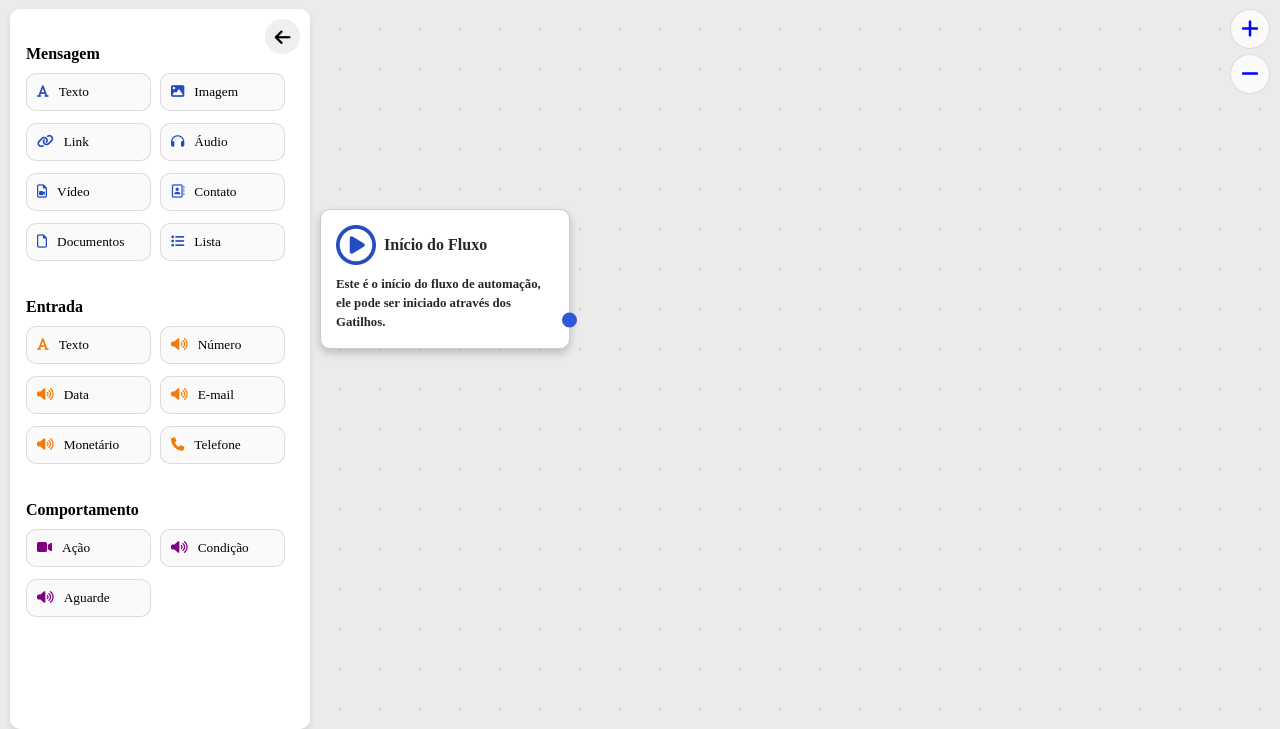
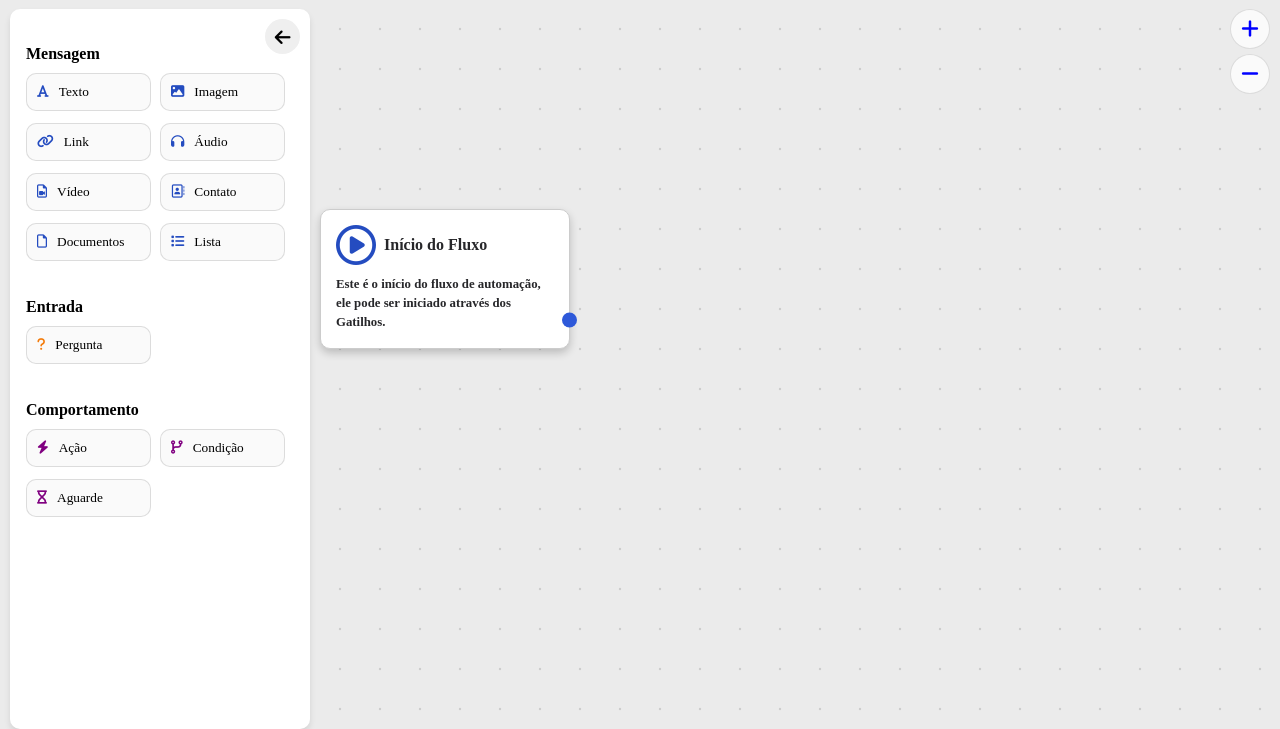
Before and after one commit to rafaelrochamor/Automation_Flow, a plain HTML site: page index.html in a window 1280 px wide. Shown: the part 71-800 px from the top of the page. Drawn offline with Linux system fonts and the light colour scheme.

Commit message:
Atualizações Gerais

```diff
--- a/index.html
+++ b/index.html
@@ -86,28 +86,10 @@
 
             <div class="botoes">
                 <button class="sidebar-button">
-                    <i class="fa-solid fa-font icon-orange"></i> Texto
+                    <i class="fa-solid fa-question icon-orange"></i> Pergunta
                 </button>
 
-                <button class="sidebar-button">
-                    <i class="fas fa-volume-up icon-orange"></i> Número
-                </button>
 
-                <button class="sidebar-button">
-                    <i class="fas fa-volume-up icon-orange"></i> Data
-                </button>
-
-                <button class="sidebar-button">
-                    <i class="fas fa-volume-up icon-orange"></i> E-mail
-                </button>
-
-                <button class="sidebar-button">
-                    <i class="fas fa-volume-up icon-orange"></i> Monetário
-                </button>
-
-                <button class="sidebar-button">
-                    <i class="fa-solid fa-phone icon-orange"></i> Telefone
-                </button>
 
             </div>
         </div>
@@ -119,15 +101,15 @@
             <div class="botoes">
 
                 <button class="sidebar-button" draggable="true">
-                    <i class="fas fa-video icon-purple"></i> Ação
+                    <i class="fas fa-bolt icon-purple"></i> Ação
                 </button>
 
                 <button class="sidebar-button">
-                    <i class="fas fa-volume-up icon-purple"></i> Condição
+                    <i class="fas fa-code-branch icon-purple"></i> Condição
                 </button>
 
                 <button class="sidebar-button">
-                    <i class="fas fa-volume-up icon-purple"></i> Aguarde
+                    <i class="fas fa-hourglass icon-purple"></i> Aguarde
                 </button>
             </div>
 
```
